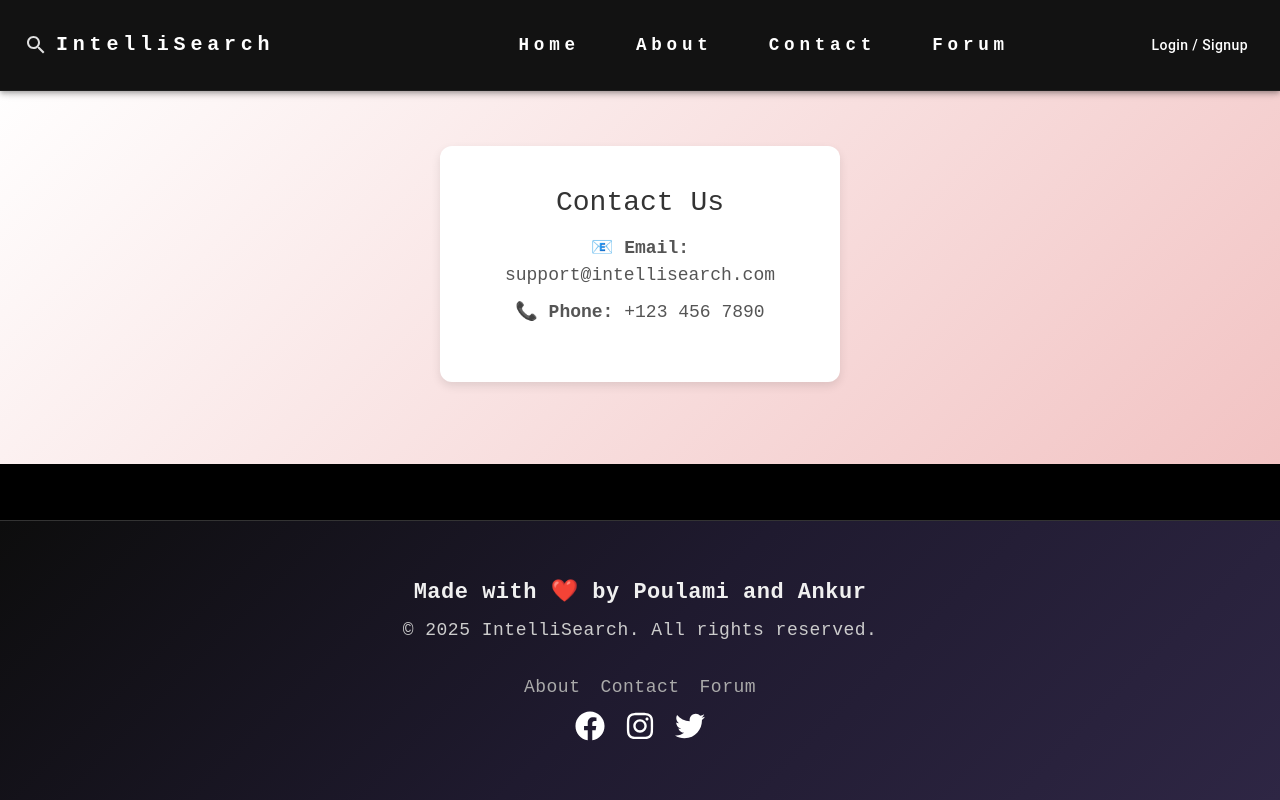
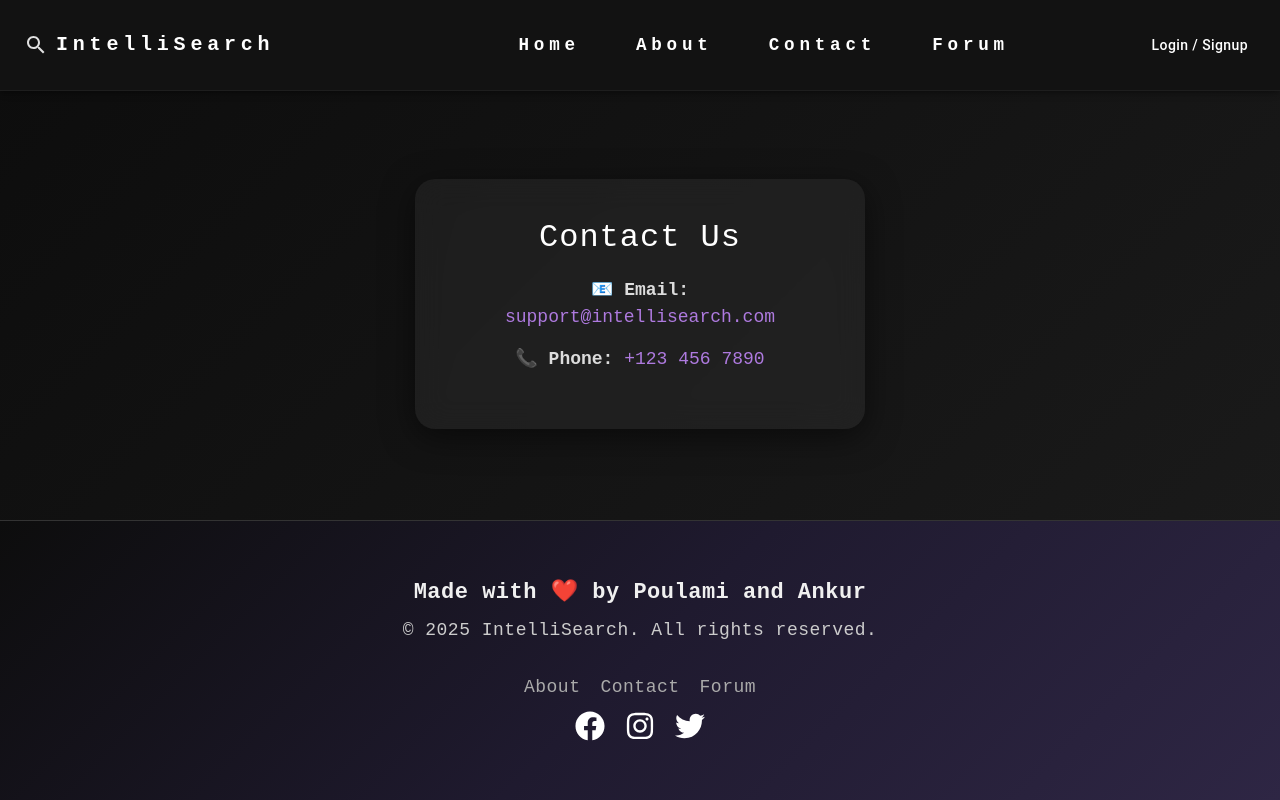
Before and after one commit to Waitenboy/IntellisearchAI, a React (Create React App) app in the folder frontend/: page /contact in a window 1280 px wide. Built offline with nearby package versions, Linux system fonts and the light colour scheme; a web font is replaced by a local one.

Commit message:
contact page modified

```diff
--- a/frontend/src/Contact.js
+++ b/frontend/src/Contact.js
@@ -6,31 +6,50 @@ function Contact() {
       display: "flex",
       justifyContent: "center",
       alignItems: "center",
-      minHeight: "50vh", // Ensures full viewport height
-      width: "100vw", // Ensures full viewport width
-      background: "linear-gradient(135deg,rgb(255, 255, 255),rgb(242, 195, 195))", // Full background gradient
+      minHeight: "60vh",
+      width: "100vw",
+      background: "linear-gradient(135deg, #0d0d0d, #1a1a1a)",
       fontFamily: "monospace",
-      margin: "0", // Ensure no margins
-      padding: "0", // Remove any padding
+      margin: 0,
+      padding: "40px 20px",
     }}>
       <div style={{
-        background: "white",
+        background: "rgba(255, 255, 255, 0.05)",
+        backdropFilter: "blur(15px)",
+        WebkitBackdropFilter: "blur(15px)",
         padding: "40px",
-        borderRadius: "12px",
-        boxShadow: "0 4px 10px rgba(0,0,0,0.1)",
+        borderRadius: "20px",
+        boxShadow: "0 8px 32px rgba(0, 0, 0, 0.5)",
         textAlign: "center",
-        maxWidth: "400px",
-        width: "90%", // Ensures responsiveness
+        maxWidth: "450px",
+        width: "100%",
+        transition: "transform 0.3s ease",
+        color: "#fff",
       }}>
-        <h1 style={{ color: "#333", fontSize: "28px", marginBottom: "15px" }}>Contact Us</h1>
-        <p style={{ color: "#555", fontSize: "18px", marginBottom: "10px" }}>
-          📧 <strong>Email:</strong> support@intellisearch.com
+        <h1 style={{
+          fontSize: "32px",
+          marginBottom: "20px",
+          color: "#ffffff",
+          letterSpacing: "1px"
+        }}>Contact Us</h1>
+
+        <p style={{
+          fontSize: "18px",
+          marginBottom: "15px",
+          color: " #dcdcdc"
+        }}>
+          📧 <strong>Email:</strong> <a href="mailto:support@intellisearch.com" style={{ color: "rgb(174, 122, 223)", textDecoration: "none" }}>support@intellisearch.com</a>
         </p>
-        <p style={{ color: "#555", fontSize: "18px" }}>
-          📞 <strong>Phone:</strong> +123 456 7890
+
+        <p style={{
+          fontSize: "18px",
+          color: "#dcdcdc"
+        }}>
+          📞 <strong>Phone:</strong> <a href="tel:+1234567890" style={{ color: "rgb(174, 122, 223)", textDecoration: "none" }}>+123 456 7890</a>
         </p>
       </div>
     </div>
+
   );
 }
 
```
